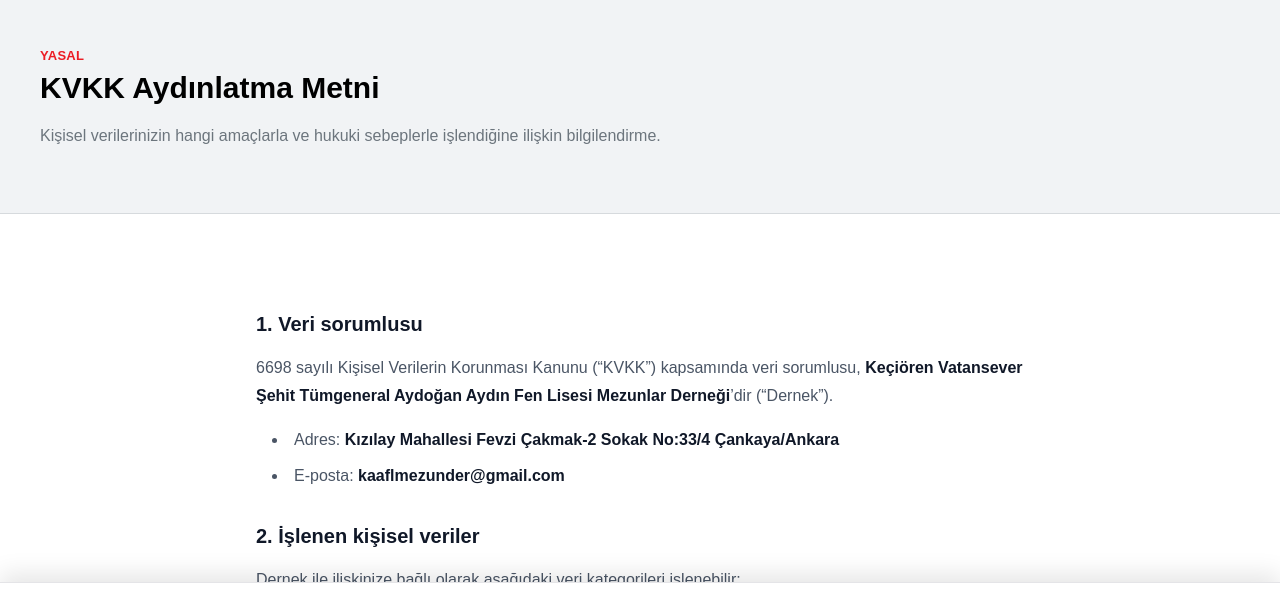
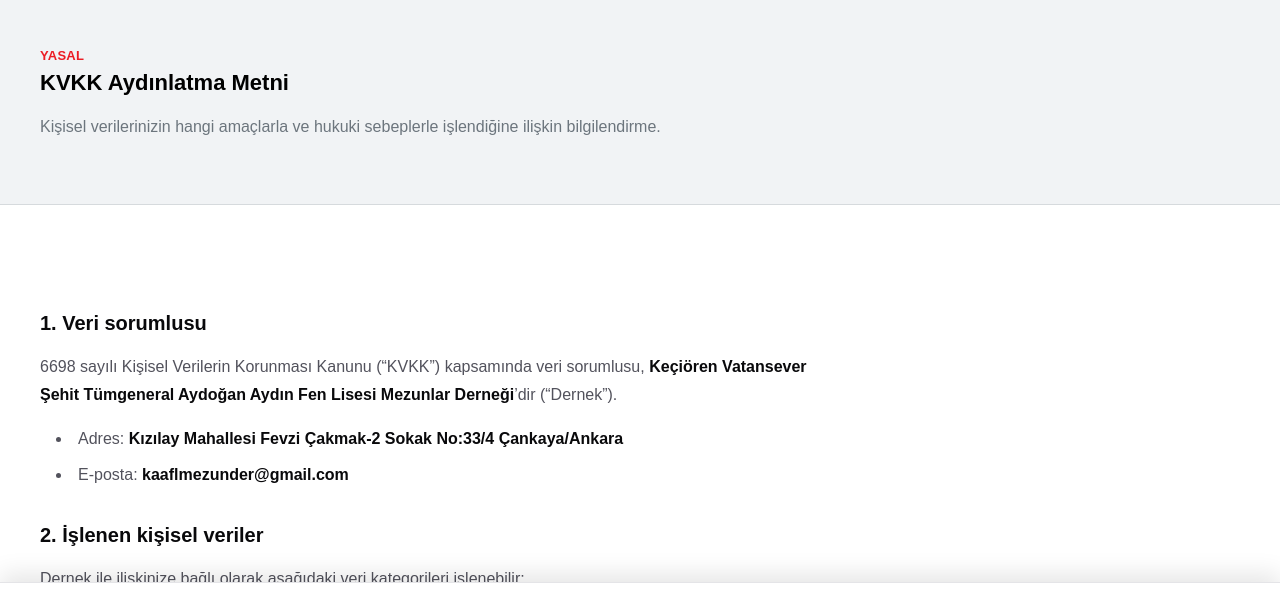
Before and after one commit to pclelif/mezun-dernegi, a Next.js app: page /kvkk in a window 1280 px wide. Shown: the part 157-750 px from the top of the page. Built offline with nearby package versions, Linux system fonts and the light colour scheme; no server answers; the database is empty.

Commit message:
style: match legal policy page hero font sizes and background container exactly with Hakkımızda page

```diff
--- a/src/components/legal/legal-page.tsx
+++ b/src/components/legal/legal-page.tsx
@@ -2,8 +2,8 @@ import type { ReactNode } from "react";
 import { PageHero } from "@/components/shared/page-hero";
 
 export const legalSectionClass = "space-y-4";
-export const legalHeadingClass = "text-xl font-semibold text-gray-900 mt-8 mb-4";
-export const legalSubheadingClass = "text-lg font-semibold text-gray-900 mt-6 mb-2";
+export const legalHeadingClass = "text-xl font-semibold text-zinc-950 mt-8 mb-4";
+export const legalSubheadingClass = "text-lg font-semibold text-zinc-950 mt-6 mb-2";
 export const legalListClass = "list-disc list-inside space-y-2 ml-4";
 export const legalLinkClass =
   "touch-manipulation font-semibold text-[#ec1c24] underline underline-offset-4 hover:text-red-700 active:text-red-700";
@@ -21,12 +21,12 @@ export function LegalPage({ title, description, children }: LegalPageProps) {
         eyebrow="YASAL"
         title={title}
         description={description}
-        titleClassName="panel-title--compact"
+        titleClassName="about-page__title"
         descriptionClassName="panel-copy--compact"
       />
 
-      <main className="mx-auto w-[min(100%-2rem,56rem)] py-12 md:w-[min(100%-4rem,56rem)] md:py-16">
-        <article className="mx-auto max-w-3xl space-y-6 text-base leading-7 text-gray-600 [&_strong]:font-semibold [&_strong]:text-gray-900">
+      <main className="container-site section-space">
+        <article className="max-w-3xl space-y-6 text-base leading-7 text-zinc-600 [&_strong]:font-semibold [&_strong]:text-zinc-950">
           {children}
         </article>
       </main>
```
